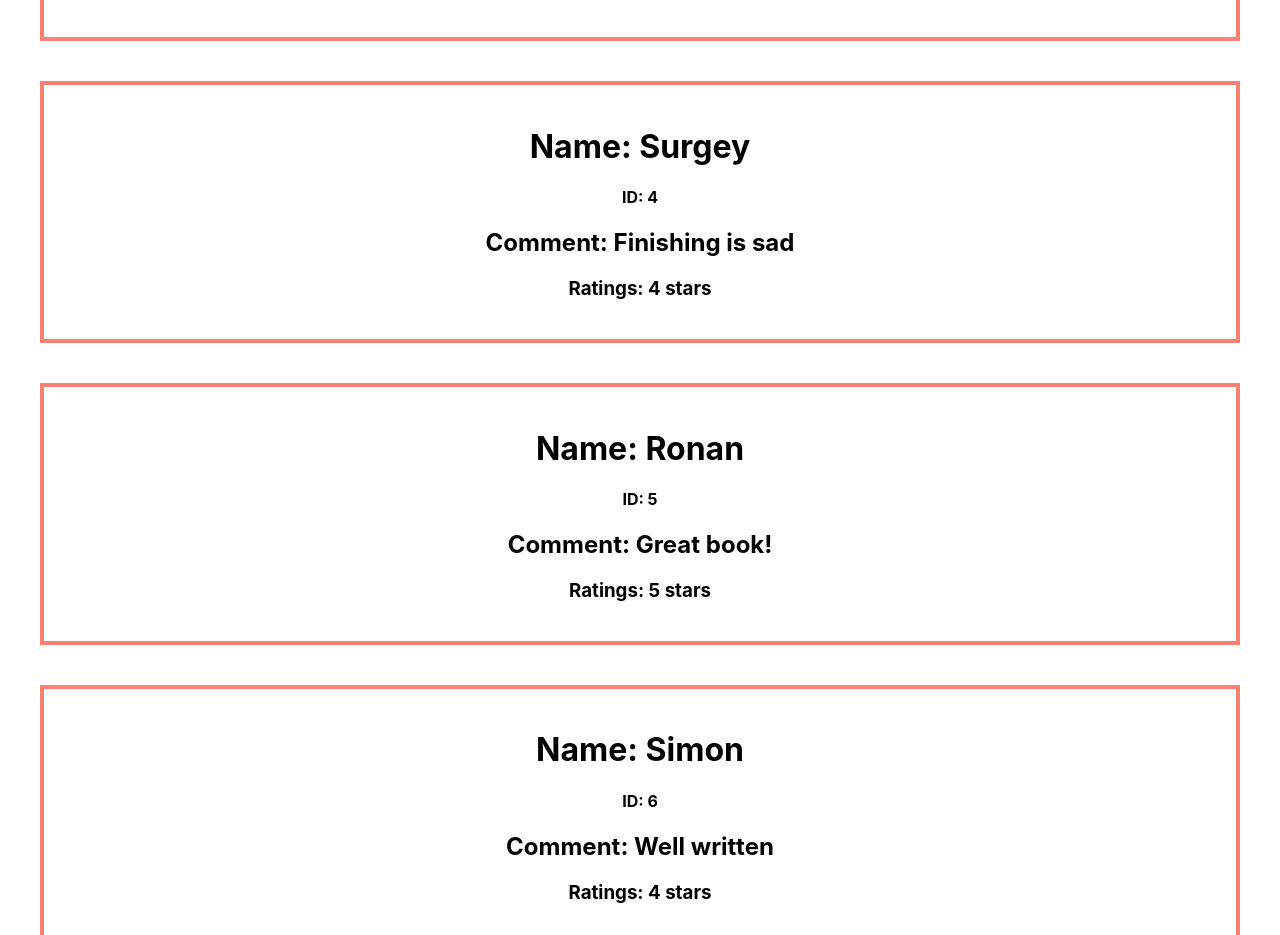
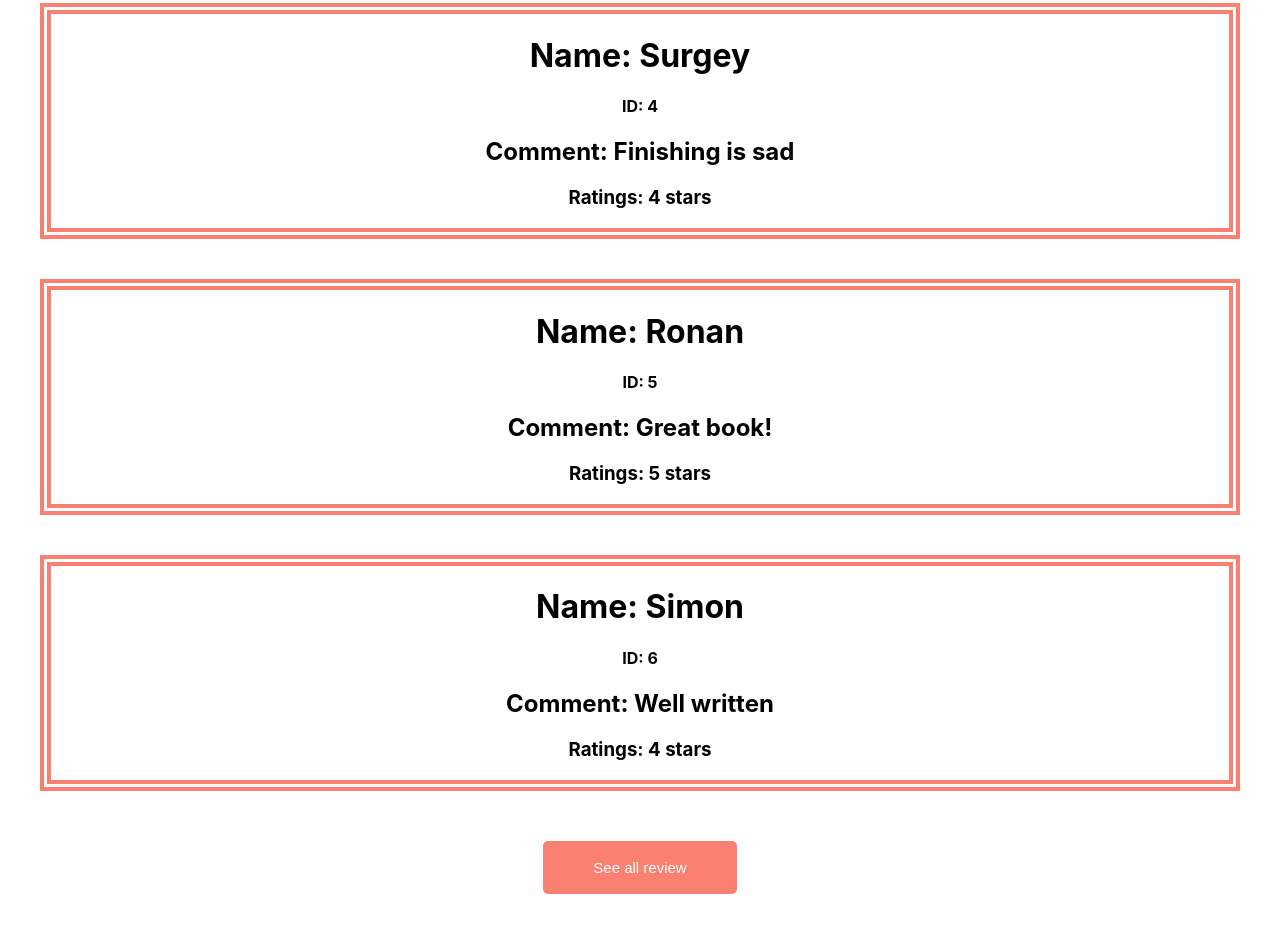
Before and after one commit to Ohi20/PH-9th-Assignment, a React (Create React App) app: page / in a window 1280 px wide. Shown: the part 1862-2797 px from the top of the page. After the commit the page ends 2776 px from the top, so only its background shows below. Built offline with nearby package versions, Linux system fonts and the light colour scheme.

Commit message:
reviewbuttonworking

```diff
--- a/src/Components/Header/Header.js
+++ b/src/Components/Header/Header.js
@@ -1,22 +1,18 @@
 import React from 'react';
+import { NavLink } from 'react-router-dom';
+
 import "./Header.css";
 
 
 const Header = () => {
     return (
-
-        <div>
-            <nav className='header'>
-            <a href='/'>Home</a>
-            <a href='/review'>Review</a>
-            <a href='/dashboard'>Dashboard</a>
-            <a href='/blogs'>Blogs</a>
-            <a href='/about'>About</a>
+        <nav className='header'>
+            <NavLink to="/">Home</NavLink>
+            <NavLink to="/review">Review</NavLink>
+            <NavLink to="/dashboard">Dashboard</NavLink>
+            <NavLink to="/blogs">Blogs</NavLink>
+            <NavLink to="/about">About</NavLink>
         </nav>
-
-        </div>
-
-
     );
 };
 
--- a/src/Components/Home/Home.js
+++ b/src/Components/Home/Home.js
@@ -1,4 +1,5 @@
 import React from 'react';
+import { useNavigate } from 'react-router-dom';
 import useReview from '../hook/customhook';
 import ReviewHome from '../ReviewHome/ReviewHome';
 
@@ -6,6 +7,12 @@ import "./Home.css";
 
 const Home = () => {
     const [reviews, setReviews] = useReview();
+
+    let navigate = useNavigate();
+    const handleReview = () => {
+        let path = `/review`;
+        navigate(path);
+    }
     return (
         <div >
 
@@ -28,7 +35,10 @@ const Home = () => {
                         review={review}></ReviewHome>
                     )
                 }
-                <button className='review-btn'>See all reviews</button>
+                <div>
+                    <button className='review-btn' onClick={handleReview} >See all review</button>
+                </div>
+
             </div>
 
         </div>
--- a/src/Components/ReviewHome/ReviewHome.css
+++ b/src/Components/ReviewHome/ReviewHome.css
@@ -1,7 +1,11 @@
 .ReviewHome {
 
-    padding: 20px;
+    padding: 3px;
     margin: 40px;
     border: 4px solid salmon;
 
 }
+
+.reviewHome-card {
+    border: 4px solid salmon;
+}
--- a/src/Components/ReviewHome/ReviewHome.js
+++ b/src/Components/ReviewHome/ReviewHome.js
@@ -11,8 +11,8 @@ const ReviewHome = (props) => {
     return (
         <div>
 
-            <div className="ReviewHome reviewHome-card">
-                <div>
+            <div className="ReviewHome ">
+                <div className="reviewHome-card">
                     <h1>Name: {name}</h1>
                     <h4>ID: {id}</h4>
                     <h2>Comment: {comment}</h2>
```
Also changed, not shown: 1 other file (tests, documents, lock files or other folders).
